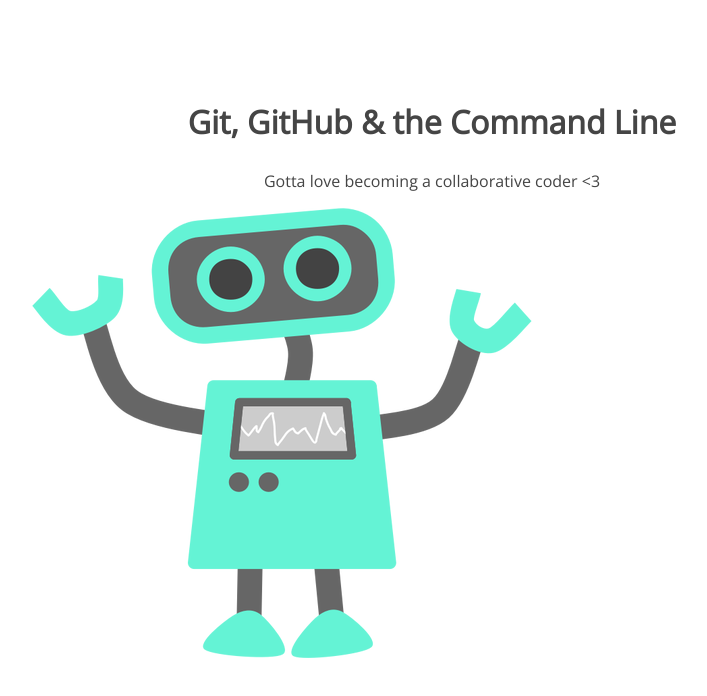
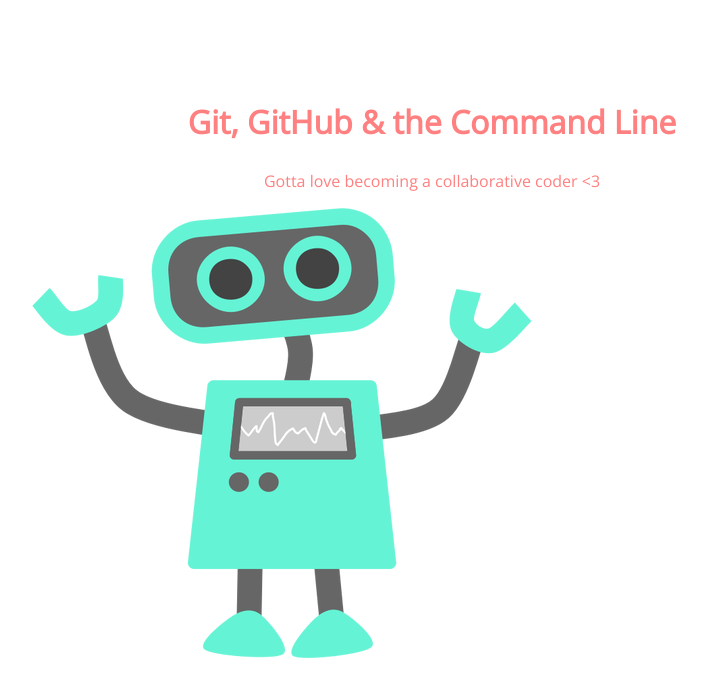
Before and after one commit to ScalorArson/105-project, a plain HTML site: page index.html in a window 1280 px wide. Shown: the whole page, without its empty margins (208-915 px from the left). Drawn offline with nearby package versions, Linux system fonts and the light colour scheme.

Commit message:
css changes

```diff
--- a/css/style.css
+++ b/css/style.css
@@ -5,7 +5,7 @@ section {
 section h1,
 section p {
 	text-align: center;
-	color: #454545;
+	color: #ff8080;
 }
 section h1 {
 	font: 32px 'Open Sans';
```
